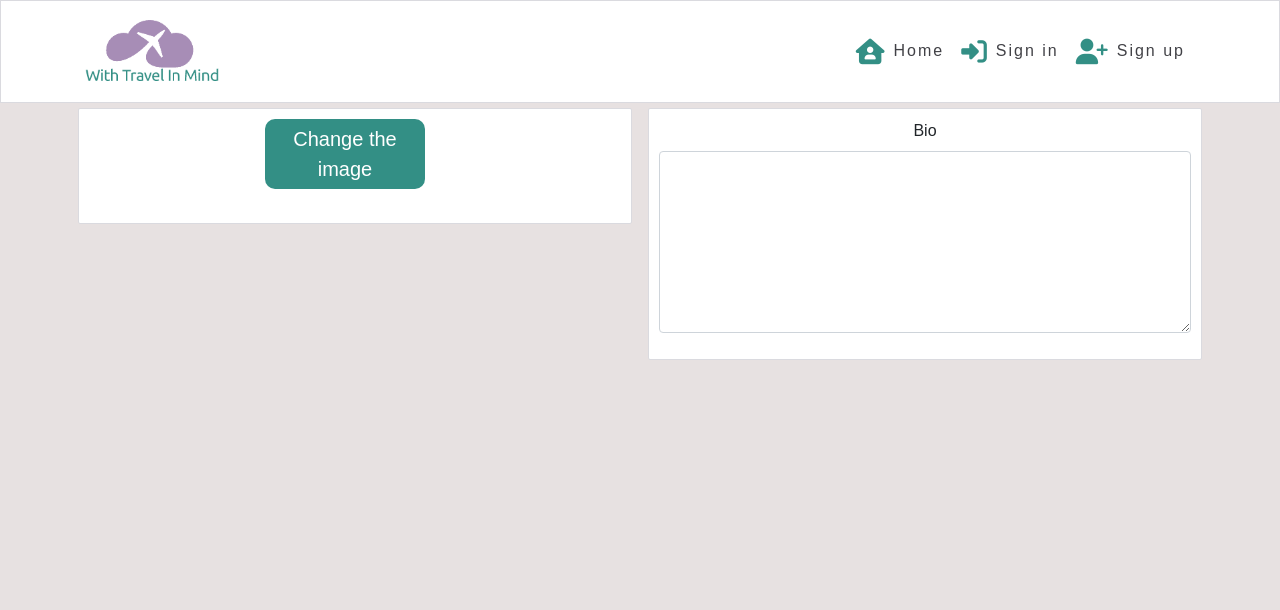
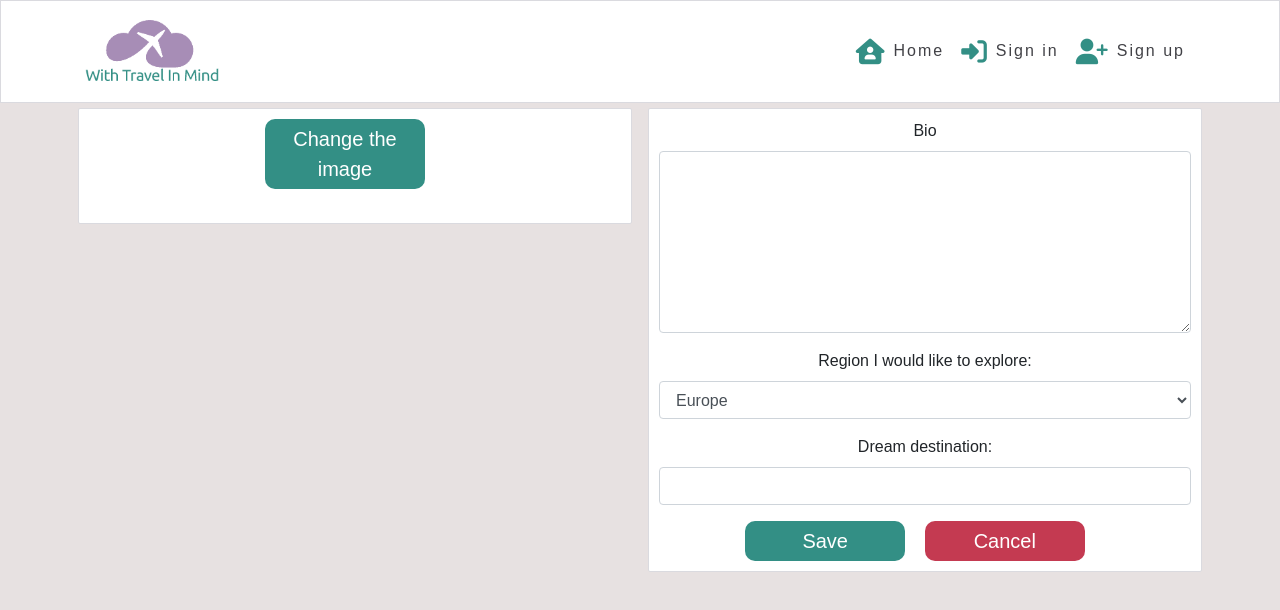
Before and after one commit to Kattis91/with-travel-in-mind, a React (Create React App) app: page /explorers/1/edit in a window 1280 px wide. Shown: the top 610 px of the page. Built offline with nearby package versions, Linux system fonts and the light colour scheme; no server answers.

Commit message:
Add more fields and save/cancel buttons

```diff
--- a/src/pages/explorers/ExplorerEditForm.js
+++ b/src/pages/explorers/ExplorerEditForm.js
@@ -8,8 +8,12 @@ import Container from "react-bootstrap/Container";
 
 import btnStyles from "../../styles/Button.module.css";
 import appStyles from "../../App.module.css";
+import { Button } from "react-bootstrap";
+import { useHistory } from "react-router";
 
 const ExplorerEditForm = () => {
+
+  const history = useHistory();
 
   const [explorerData, setExplorerData] = useState({
     name: '',
@@ -32,8 +36,42 @@ const ExplorerEditForm = () => {
           rows={7}
         />
       </Form.Group>
+      <Form.Group controlId="region">
+        <Form.Label>Region I would like to explore:</Form.Label>
+        <Form.Control
+          as="select"
+          name="region_you_would_like_to_explore"
+          value={region_you_would_like_to_explore}
+        >
+          <option>Europe</option>
+          <option>Africa</option>
+          <option>North America</option>
+          <option>South America</option>
+          <option>Antarctica</option>
+          <option>Asia</option>
+          <option>Australien</option>
+        </Form.Control>
+      </Form.Group>
+
+      <Form.Group>
+        <Form.Label>Dream destination:</Form.Label>
+        <Form.Control
+          type = "text"
+          value={dream_destination}
+          name="dream_destination"
+        />
+      </Form.Group>
+      <Button className={`${btnStyles.Button} ${btnStyles.FormGreen}`} type="submit">
+        Save
+      </Button>
+      <Button
+        className={`${btnStyles.Button} ${btnStyles.FormRed}`}
+        onClick={() => history.goBack()}
+      >
+        Cancel
+      </Button>
     </>
-  )
+  );
 
   return (
     <Form>
```
